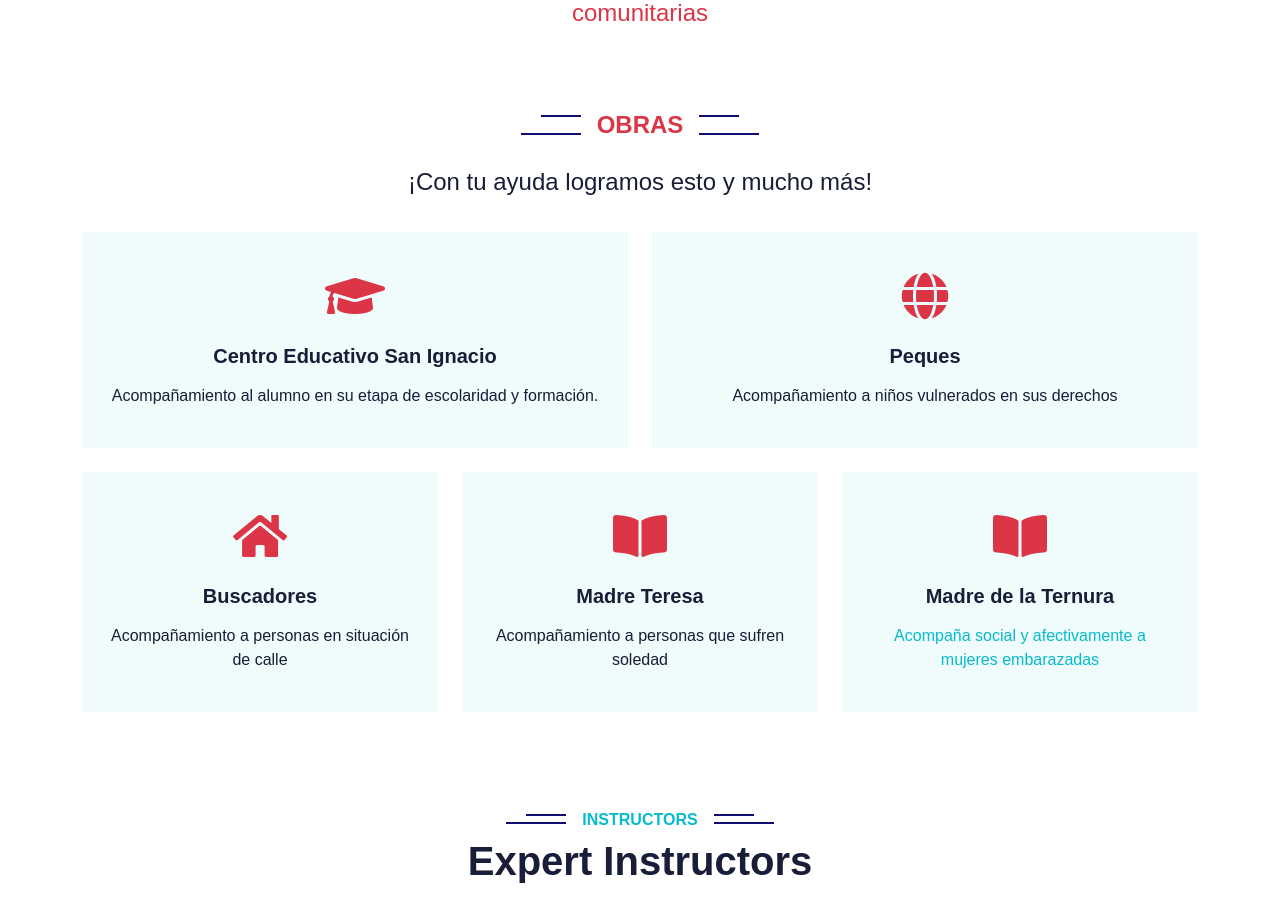
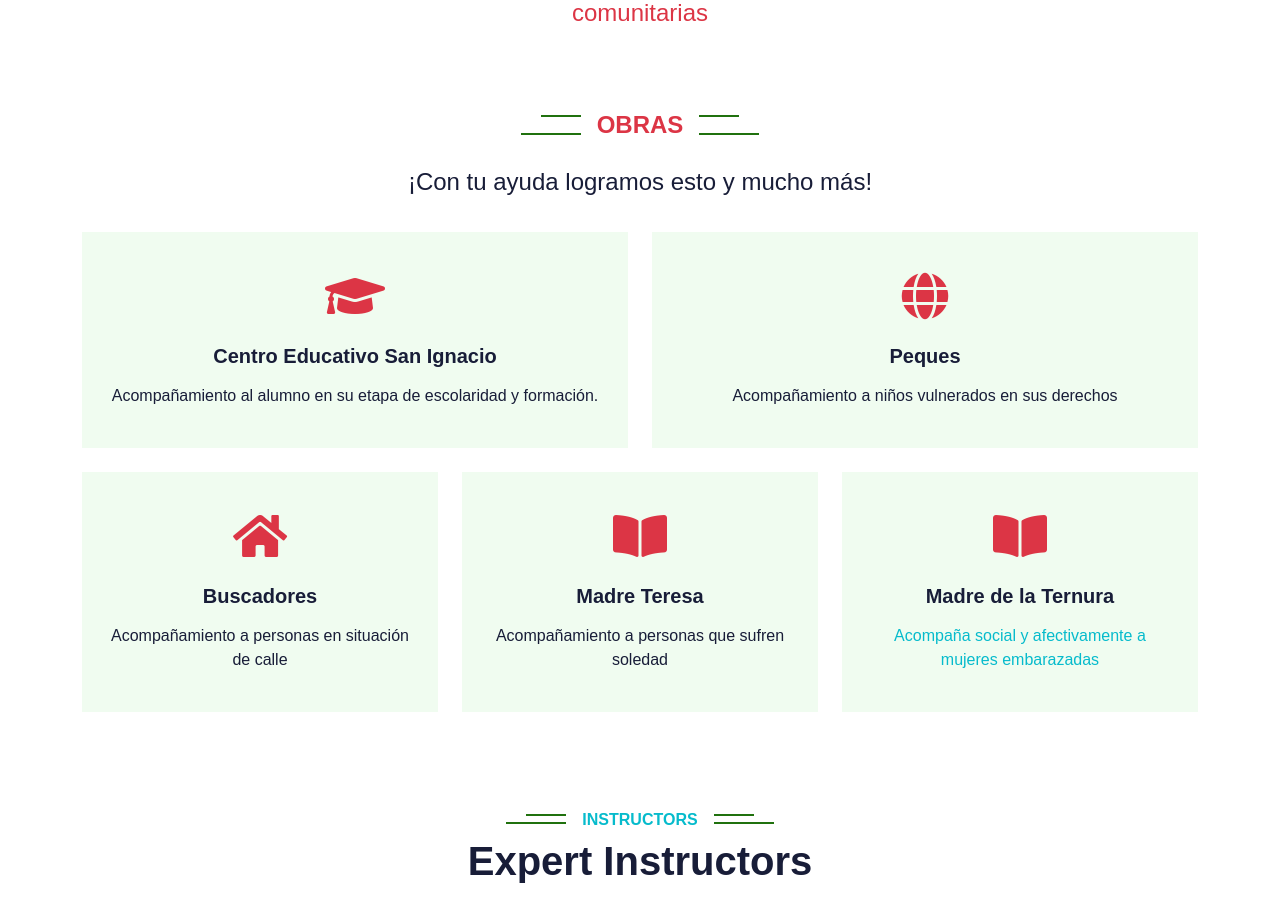
Before and after one commit to gonzalocandia92/fundacionala-informatorio, a Django app: page / in a window 1280 px wide. Shown: the part 522-1435 px from the top of the page. Run offline with Django 4.2, Linux system fonts and the light colour scheme; some libraries are stand-ins or nearby versions.

Commit message:
Update style.css

```diff
--- a/static/css/style.css
+++ b/static/css/style.css
@@ -1,8 +1,8 @@
 /********** Template CSS **********/
 :root {
-    --primary: #100e71;
-    --light: #F0FBFC;
-    --dark: #121836;
+    --primary: #20710e;
+    --light: #f0fcf0;
+    --dark: #0c2b0d;
 }
 
 .fw-medium {
```
